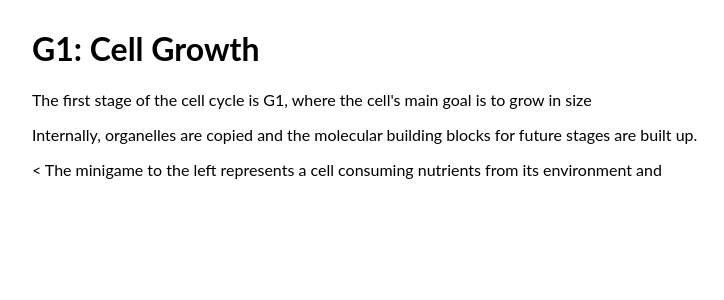
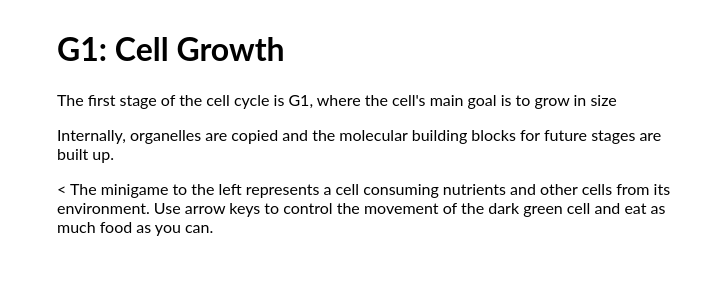
Before and after one commit to VR314/cell-cycle, a React (Create React App) app: page / in a window 1280 px wide. Shown: the top 300 px of the page, without its empty margins (425-1149 px from the left). Built offline with nearby package versions, Linux system fonts and the light colour scheme.

Commit message:
fix multiline text

```diff
--- a/src/App.tsx
+++ b/src/App.tsx
@@ -4,6 +4,7 @@ import Wrapper from "./components/Wrapper";
 import G1 from "./pages/G1";
 
 // add breadcrumbs/status in the top (a mini cycle image)
+// https://stackoverflow.com/questions/49810663/add-text-in-css-chevron-shape
 
 export default function App() {
   let [pageID, setPageID] = React.useState(0);
--- a/src/pages/G1.tsx
+++ b/src/pages/G1.tsx
@@ -1,22 +1,29 @@
 import Agario from "../sketches/Agario";
 
 const G1 = (props: any) => {
-  return <div style={{ justifyContent: "space-around", display: "flex" }}>
+  return (
+    <div style={{ justifyContent: "space-around", display: "flex" }}>
       <Agario setPageID={props.setPageID} />
-  <div>
+      <div style={{ maxWidth: "50%" }}>
         <h1>G1: Cell Growth</h1>
         <p>
           The first stage of the cell cycle is G1, where the cell's main goal is
           to grow in size
         </p>
+
         <p>
-      Internally, organelles are copied and the molecular building blocks for future stages are built up.
+          Internally, organelles are copied and the molecular building blocks
+          for future stages are built up.
         </p>
+
         <p>
-      {'<'} The minigame to the left represents a cell consuming nutrients from its environment and
+          {"<"} The minigame to the left represents a cell consuming nutrients
+          and other cells from its environment. Use arrow keys to control the
+          movement of the dark green cell and eat as much food as you can.
         </p>
       </div>
     </div>
+  );
 };
 
 export default G1;
--- a/src/sketches/Agario.tsx
+++ b/src/sketches/Agario.tsx
@@ -1,7 +1,5 @@
 import React, { Dispatch, SetStateAction } from "react";
 import Sketch from "react-p5";
-
-// TODO: make an animation with random movement?
 
 const canvasSize = 500;
 
```
Lines whose indentation alone changed are shown as unchanged.
